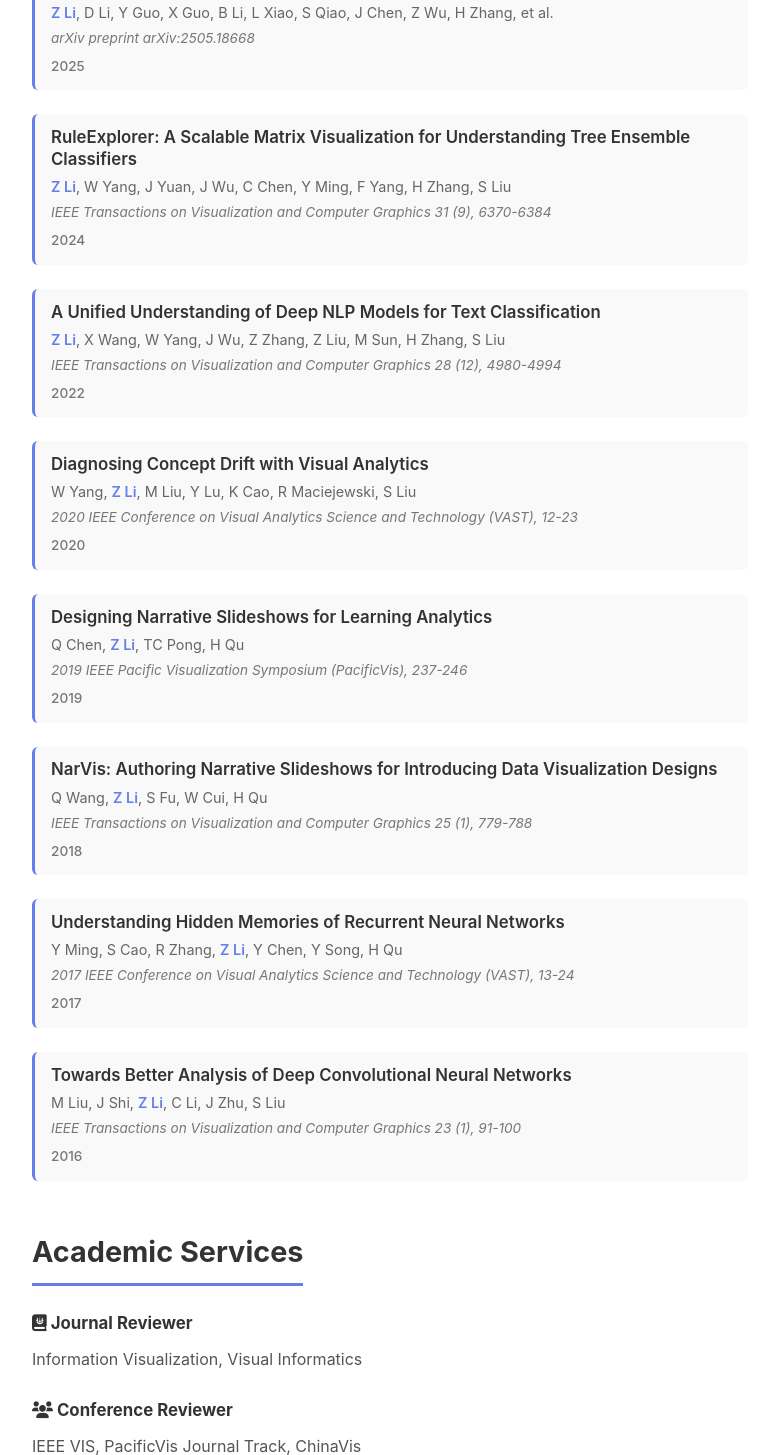
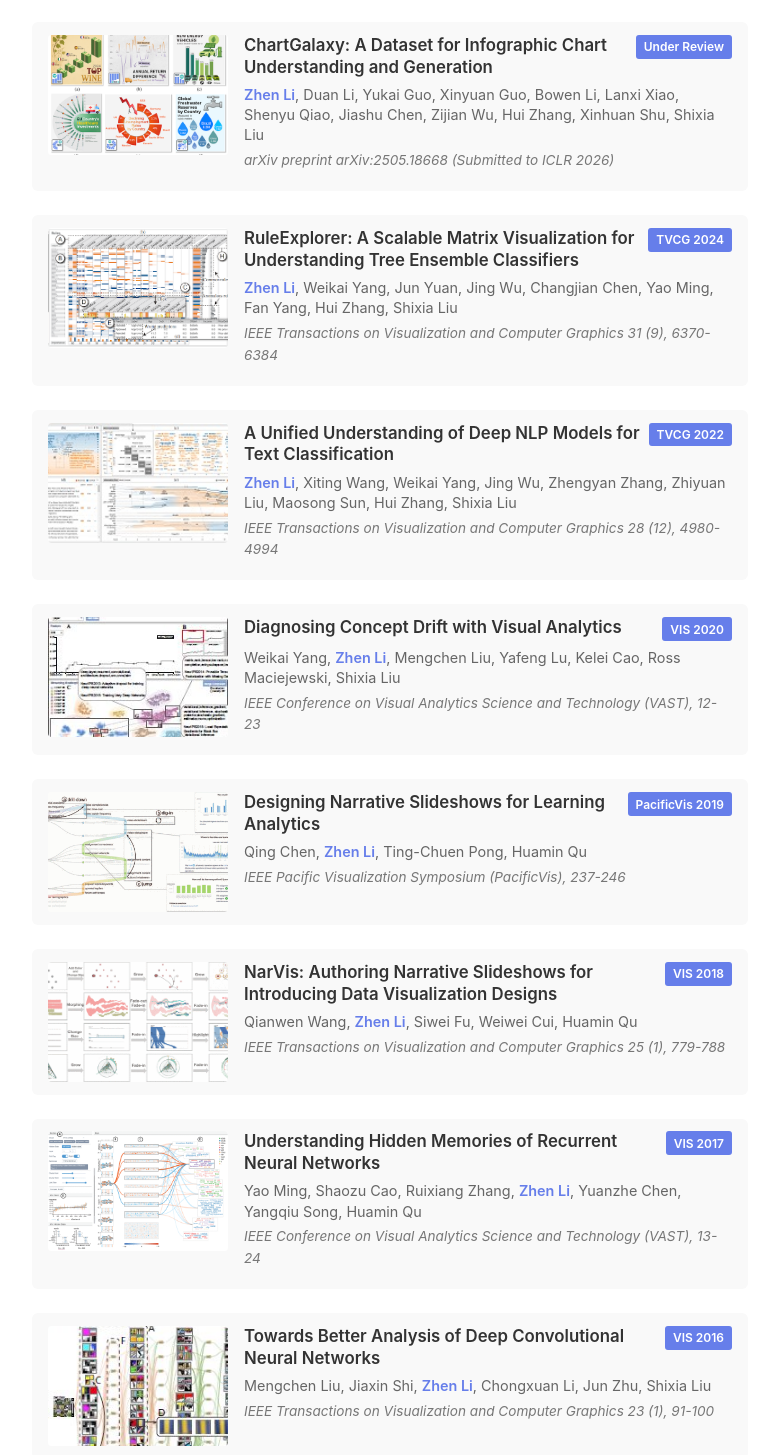
Before and after one commit to zhenlithu/zhenlithu.github.io, a plain HTML site: page index.html in a window 1280 px wide. Shown: the part 912-2367 px from the top of the page, without its empty margins (424-1187 px from the left). Drawn offline with Linux system fonts and the light colour scheme.

Commit message:
Add files via upload

```diff
--- a/index.html
+++ b/index.html
@@ -220,15 +220,54 @@
             padding: 0.8rem 1rem;
             background: #f9f9f9;
             border-radius: 6px;
-            border-left: 3px solid #667eea;
+            display: flex;
+            gap: 1rem;
+        }
+
+        .pub-thumbnail {
+            flex-shrink: 0;
+            width: 180px;
+            height: 120px;
+            overflow: hidden;
+            border-radius: 4px;
+            background: #fff;
+        }
+
+        .pub-thumbnail img {
+            width: 100%;
+            height: 100%;
+            object-fit: cover;
+        }
+
+        .pub-content {
+            flex: 1;
+            min-width: 0;
+        }
+
+        .pub-header {
+            display: flex;
+            align-items: flex-start;
+            gap: 0.5rem;
+            margin-bottom: 0.4rem;
+        }
+
+        .pub-badge {
+            flex-shrink: 0;
+            padding: 0.15rem 0.5rem;
+            background: #667eea;
+            color: white;
+            border-radius: 3px;
+            font-size: 0.75rem;
+            font-weight: 600;
+            white-space: nowrap;
         }
 
         .pub-title {
             font-size: 1.05rem;
             color: #333;
             font-weight: 600;
-            margin-bottom: 0.4rem;
             line-height: 1.3;
+            flex: 1;
         }
 
         .pub-title a {
@@ -291,6 +330,15 @@
                 gap: 1rem;
                 font-size: 0.9rem;
             }
+
+            .publication-item {
+                flex-direction: column;
+            }
+
+            .pub-thumbnail {
+                width: 100%;
+                height: 200px;
+            }
         }
 
         @media (max-width: 768px) {
@@ -309,6 +357,14 @@
 
             .section-title {
                 font-size: 1.5rem;
+            }
+
+            .pub-header {
+                flex-direction: column;
+            }
+
+            .pub-badge {
+                align-self: flex-start;
             }
         }
     </style>
@@ -351,7 +407,11 @@
                     <h2 class="section-title">About Me</h2>
                     <p class="intro-text">
                         Hi, I am Zhen Li (李振), a Ph.D. student at <a href="https://www.tsinghua.edu.cn/" target="_blank">Tsinghua University</a>,
-                        under the supervision of <a href="http://shixialiu.com/" target="_blank">Prof. Shixia Liu</a> and Prof. Hui Zhang.
+                        under the supervision of <a href="http://shixialiu.com/" target="_blank">Prof. Shixia Liu</a> and <a href="https://www.tsinghua.edu.cn/" target="_blank">Prof. Hui Zhang</a>.
+                        Prior to that, I received my M.Phil. degree from the CSE Department at
+                        <a href="https://hkust.edu.hk/" target="_blank">HKUST</a>,
+                        under the supervision of <a href="http://huamin.org/" target="_blank">Prof. Huamin Qu</a>.
+                        I obtained my Bachelor's degree from the Department of Computer Science at Tsinghua University.
                     </p>
                     <p class="intro-text">
                         My research primarily focuses on the intersections between <span class="highlight">visual analysis and machine learning</span>.
@@ -372,125 +432,165 @@
                     <div class="publications-list">
                         <!-- 2025 -->
                         <div class="publication-item">
+                            <div class="pub-thumbnail">
+                                <img src="images/chartgalaxy.png" alt="ChartGalaxy">
+                            </div>
+                            <div class="pub-content">
+                                <div class="pub-header">
                                     <div class="pub-title">ChartGalaxy: A Dataset for Infographic Chart Understanding and Generation</div>
+                                    <span class="pub-badge">Under Review</span>
+                                </div>
                                 <div class="pub-authors">
-                                <span class="me">Z Li</span>, D Li, Y Guo, X Guo, B Li, L Xiao, S Qiao, J Chen, Z Wu, H Zhang, et al.
+                                    <span class="me">Zhen Li</span>, Duan Li, Yukai Guo, Xinyuan Guo, Bowen Li, Lanxi Xiao, Shenyu Qiao, Jiashu Chen, Zijian Wu, Hui Zhang, Xinhuan Shu, Shixia Liu
                                 </div>
-                            <div class="pub-venue">arXiv preprint arXiv:2505.18668</div>
-                            <div class="pub-meta">
-                                <span class="pub-year">2025</span>
+                                <div class="pub-venue">arXiv preprint arXiv:2505.18668 (Submitted to ICLR 2026)</div>
                             </div>
                         </div>
 
-                        <!-- 2025 -->
+                        <!-- 2024 -->
                         <div class="publication-item">
+                            <div class="pub-thumbnail">
+                                <img src="images/ruleexplorer.png" alt="RuleExplorer">
+                            </div>
+                            <div class="pub-content">
+                                <div class="pub-header">
                                     <div class="pub-title">
                                         <a href="https://ieeexplore.ieee.org/abstract/document/10787151" target="_blank">
                                             RuleExplorer: A Scalable Matrix Visualization for Understanding Tree Ensemble Classifiers
                                         </a>
                                     </div>
+                                    <span class="pub-badge">TVCG 2024</span>
+                                </div>
                                 <div class="pub-authors">
-                                <span class="me">Z Li</span>, W Yang, J Yuan, J Wu, C Chen, Y Ming, F Yang, H Zhang, S Liu
+                                    <span class="me">Zhen Li</span>, Weikai Yang, Jun Yuan, Jing Wu, Changjian Chen, Yao Ming, Fan Yang, Hui Zhang, Shixia Liu
                                 </div>
                                 <div class="pub-venue">IEEE Transactions on Visualization and Computer Graphics 31 (9), 6370-6384</div>
-                            <div class="pub-meta">
-                                <span class="pub-year">2024</span>
                             </div>
                         </div>
 
                         <!-- 2022 -->
                         <div class="publication-item">
+                            <div class="pub-thumbnail">
+                                <img src="images/nlpvis.jpg" alt="NLP Vis">
+                            </div>
+                            <div class="pub-content">
+                                <div class="pub-header">
                                     <div class="pub-title">
                                         <a href="https://ieeexplore.ieee.org/abstract/document/9801603" target="_blank">
                                             A Unified Understanding of Deep NLP Models for Text Classification
                                         </a>
                                     </div>
+                                    <span class="pub-badge">TVCG 2022</span>
+                                </div>
                                 <div class="pub-authors">
-                                <span class="me">Z Li</span>, X Wang, W Yang, J Wu, Z Zhang, Z Liu, M Sun, H Zhang, S Liu
+                                    <span class="me">Zhen Li</span>, Xiting Wang, Weikai Yang, Jing Wu, Zhengyan Zhang, Zhiyuan Liu, Maosong Sun, Hui Zhang, Shixia Liu
                                 </div>
                                 <div class="pub-venue">IEEE Transactions on Visualization and Computer Graphics 28 (12), 4980-4994</div>
-                            <div class="pub-meta">
-                                <span class="pub-year">2022</span>
                             </div>
                         </div>
 
                         <!-- 2020 -->
                         <div class="publication-item">
+                            <div class="pub-thumbnail">
+                                <img src="images/conceptdrift.jpg" alt="Concept Drift">
+                            </div>
+                            <div class="pub-content">
+                                <div class="pub-header">
                                     <div class="pub-title">
                                         <a href="https://ieeexplore.ieee.org/abstract/document/9308631" target="_blank">
                                             Diagnosing Concept Drift with Visual Analytics
                                         </a>
                                     </div>
+                                    <span class="pub-badge">VIS 2020</span>
+                                </div>
                                 <div class="pub-authors">
-                                W Yang, <span class="me">Z Li</span>, M Liu, Y Lu, K Cao, R Maciejewski, S Liu
+                                    Weikai Yang, <span class="me">Zhen Li</span>, Mengchen Liu, Yafeng Lu, Kelei Cao, Ross Maciejewski, Shixia Liu
                                 </div>
-                            <div class="pub-venue">2020 IEEE Conference on Visual Analytics Science and Technology (VAST), 12-23</div>
-                            <div class="pub-meta">
-                                <span class="pub-year">2020</span>
+                                <div class="pub-venue">IEEE Conference on Visual Analytics Science and Technology (VAST), 12-23</div>
                             </div>
                         </div>
 
                         <!-- 2019 -->
                         <div class="publication-item">
+                            <div class="pub-thumbnail">
+                                <img src="images/slideshow.gif" alt="Narrative Slideshows">
+                            </div>
+                            <div class="pub-content">
+                                <div class="pub-header">
                                     <div class="pub-title">
                                         <a href="https://ieeexplore.ieee.org/abstract/document/8781568" target="_blank">
                                             Designing Narrative Slideshows for Learning Analytics
                                         </a>
                                     </div>
+                                    <span class="pub-badge">PacificVis 2019</span>
+                                </div>
                                 <div class="pub-authors">
-                                Q Chen, <span class="me">Z Li</span>, TC Pong, H Qu
+                                    Qing Chen, <span class="me">Zhen Li</span>, Ting-Chuen Pong, Huamin Qu
                                 </div>
-                            <div class="pub-venue">2019 IEEE Pacific Visualization Symposium (PacificVis), 237-246</div>
-                            <div class="pub-meta">
-                                <span class="pub-year">2019</span>
+                                <div class="pub-venue">IEEE Pacific Visualization Symposium (PacificVis), 237-246</div>
                             </div>
                         </div>
 
                         <!-- 2018 -->
                         <div class="publication-item">
+                            <div class="pub-thumbnail">
+                                <img src="images/narvis.gif" alt="NarVis">
+                            </div>
+                            <div class="pub-content">
+                                <div class="pub-header">
                                     <div class="pub-title">
                                         <a href="https://ieeexplore.ieee.org/abstract/document/8444072" target="_blank">
                                             NarVis: Authoring Narrative Slideshows for Introducing Data Visualization Designs
                                         </a>
                                     </div>
+                                    <span class="pub-badge">VIS 2018</span>
+                                </div>
                                 <div class="pub-authors">
-                                Q Wang, <span class="me">Z Li</span>, S Fu, W Cui, H Qu
+                                    Qianwen Wang, <span class="me">Zhen Li</span>, Siwei Fu, Weiwei Cui, Huamin Qu
                                 </div>
                                 <div class="pub-venue">IEEE Transactions on Visualization and Computer Graphics 25 (1), 779-788</div>
-                            <div class="pub-meta">
-                                <span class="pub-year">2018</span>
                             </div>
                         </div>
 
                         <!-- 2017 -->
                         <div class="publication-item">
+                            <div class="pub-thumbnail">
+                                <img src="images/rnnvis.gif" alt="RNN Vis">
+                            </div>
+                            <div class="pub-content">
+                                <div class="pub-header">
                                     <div class="pub-title">
                                         <a href="https://ieeexplore.ieee.org/abstract/document/8585721" target="_blank">
                                             Understanding Hidden Memories of Recurrent Neural Networks
                                         </a>
                                     </div>
+                                    <span class="pub-badge">VIS 2017</span>
+                                </div>
                                 <div class="pub-authors">
-                                Y Ming, S Cao, R Zhang, <span class="me">Z Li</span>, Y Chen, Y Song, H Qu
+                                    Yao Ming, Shaozu Cao, Ruixiang Zhang, <span class="me">Zhen Li</span>, Yuanzhe Chen, Yangqiu Song, Huamin Qu
                                 </div>
-                            <div class="pub-venue">2017 IEEE Conference on Visual Analytics Science and Technology (VAST), 13-24</div>
-                            <div class="pub-meta">
-                                <span class="pub-year">2017</span>
+                                <div class="pub-venue">IEEE Conference on Visual Analytics Science and Technology (VAST), 13-24</div>
                             </div>
                         </div>
 
                         <!-- 2016 -->
                         <div class="publication-item">
+                            <div class="pub-thumbnail">
+                                <img src="images/cnnvis.jpg" alt="CNN Vis">
+                            </div>
+                            <div class="pub-content">
+                                <div class="pub-header">
                                     <div class="pub-title">
                                         <a href="https://ieeexplore.ieee.org/abstract/document/7536654" target="_blank">
                                             Towards Better Analysis of Deep Convolutional Neural Networks
                                         </a>
                                     </div>
+                                    <span class="pub-badge">VIS 2016</span>
+                                </div>
                                 <div class="pub-authors">
-                                M Liu, J Shi, <span class="me">Z Li</span>, C Li, J Zhu, S Liu
+                                    Mengchen Liu, Jiaxin Shi, <span class="me">Zhen Li</span>, Chongxuan Li, Jun Zhu, Shixia Liu
                                 </div>
                                 <div class="pub-venue">IEEE Transactions on Visualization and Computer Graphics 23 (1), 91-100</div>
-                            <div class="pub-meta">
-                                <span class="pub-year">2016</span>
                             </div>
                         </div>
                     </div>
```
Also changed, not shown: images/chartgalaxy.png (added), images/cnnvis.jpg (added), images/conceptdrift.jpg (added), images/narvis.gif (added), images/nlpvis.jpg (added), images/rnnvis.gif (added), images/ruleexplorer.png (added), images/slideshow.gif (added). Lines whose indentation alone changed are shown as unchanged.
